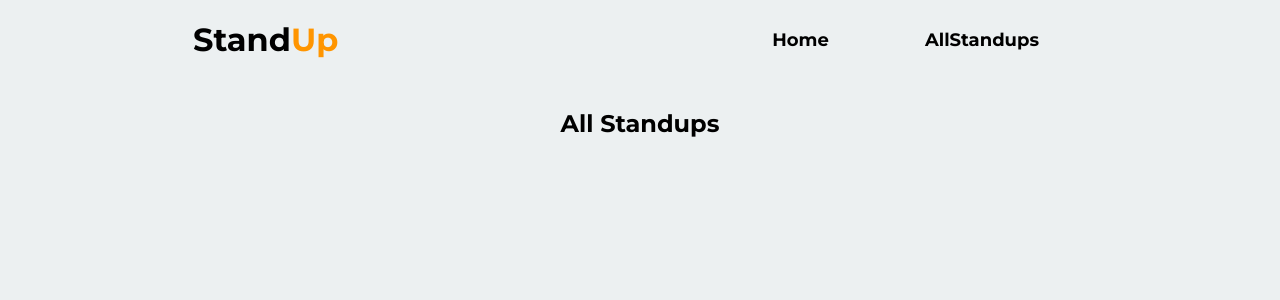
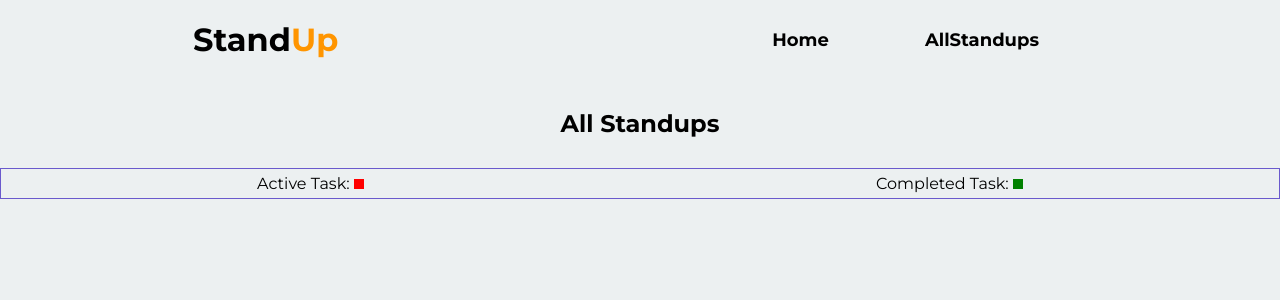
Before and after one commit to K-ash-ish/standup-App, a React (Create React App) app: page /allstandups in a window 1280 px wide. Shown: the top 300 px of the page. Built offline with nearby package versions, Linux system fonts and the light colour scheme.

Commit message:
progress bar for All standup page

```diff
--- a/src/App.css
+++ b/src/App.css
@@ -25,14 +25,3 @@ html {
   display: flex;
   flex-direction: column;
 }
-.all-standups> h2{
-  text-align: center;
-}
-.standups-grid{
-  display: grid;
-  place-content: center;
-  grid-template-columns: repeat(auto-fill, 300px);
-  justify-content: space-evenly;
-  gap: 10px;
-  margin: 50px 0;
-}
--- /dev/null
+++ b/src/components/AllStandups.css
@@ -0,0 +1,31 @@
+.all-standups > h2 {
+  text-align: center;
+}
+.progress-bar {
+  padding: 5px 0;
+  border: 1px slateblue solid;
+  display: flex;
+  justify-content: space-around;
+}
+.red-box::after {
+  content: "";
+  display: inline-block;
+  background-color: red;
+  width: 10px;
+  height: 10px;
+}
+.green-box::after {
+  content: "";
+  display: inline-block;
+  background-color: green;
+  width: 10px;
+  height: 10px;
+}
+.standups-grid {
+  display: grid;
+  place-content: center;
+  grid-template-columns: repeat(auto-fill, 300px);
+  justify-content: space-evenly;
+  gap: 10px;
+  margin: 50px 0;
+}
--- a/src/components/AllStandups.jsx
+++ b/src/components/AllStandups.jsx
@@ -1,11 +1,16 @@
 import React from "react";
 import Card from "./Card";
+import "./AllStandups.css"
 import { v4 as uuidv4 } from "uuid";
 function AllStandups(props) {
   const { allStandups } = props;
   return (
     <section className="all-standups">
       <h2>All Standups</h2>
+      <div className="progress-bar">
+        <div className="red-box">Active Task: </div>
+        <div className="green-box">Completed Task: </div>
+      </div>
       <div className="standups-grid">
         {allStandups.map((standup) => {
           return (
```
